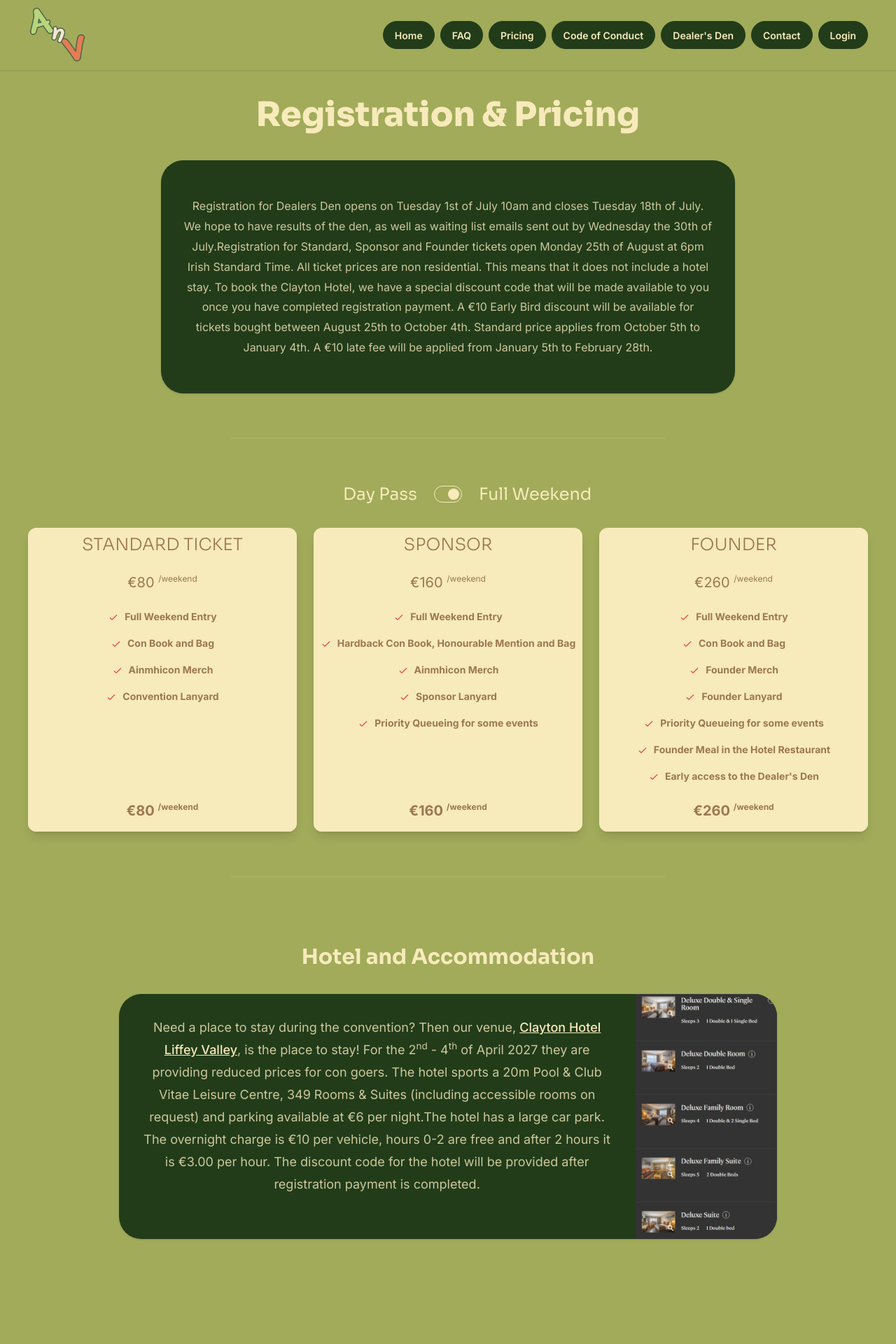
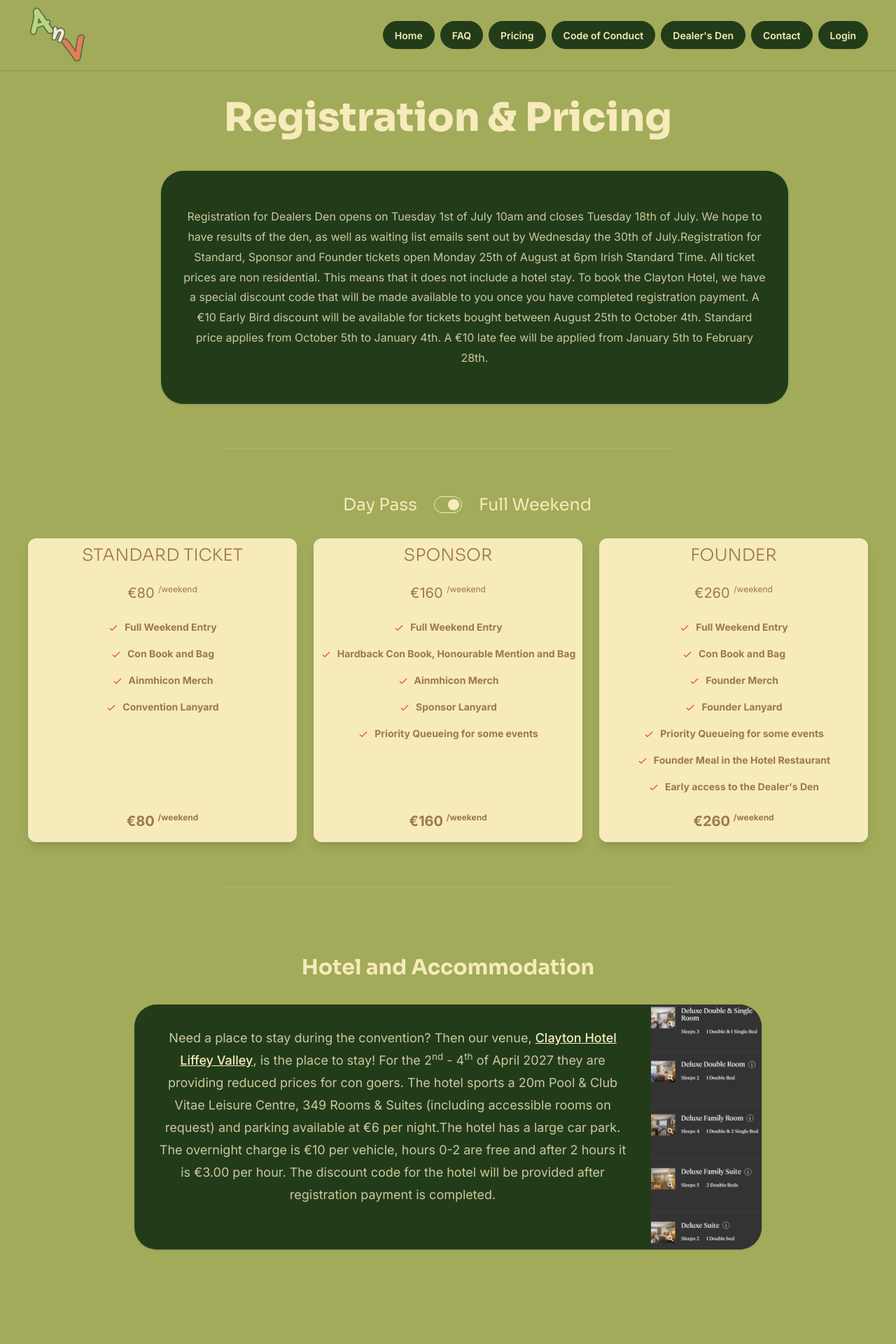
Before and after one commit to ja-zzy/ainmhicon.ie, a Next.js app: page /pricing in a window 1280 px wide. Shown: the top 1920 px of the page at 70% size. Built offline with nearby package versions, Linux system fonts and the light colour scheme.

Commit message:
fix some inconsistencies and mobile bugs

```diff
--- a/app/code-of-conduct/page.tsx
+++ b/app/code-of-conduct/page.tsx
@@ -2,9 +2,9 @@ export default function CodeOfConduct() {
     return (
         <article className="flex flex-col flex-1 items-center prose prose-xl m-auto">
             <div className="w-full bg-base-100">
-                <h1 className="m-auto py-10 text-center">Ainmhícon Code of Conduct</h1>
+                <h1 className="m-auto py-10 pb-0 md:pb-10 text-center">Ainmhícon Code of Conduct</h1>
             </div>
-            <div className="card bg-base-200 card-lg shadow-sm w-[70vw] max-w-275 lg:card-side">
+            <div className="card bg-base-200 card-lg shadow-sm w-[90vw] md:w-[70vw] max-w-275 lg:card-side">
                 <div className="card-body py-12">
                     <div className="flex flex-col flex-1">
                         <h2 className="text-2xl mt-0 ">Preamble</h2>
--- a/app/contact/page.tsx
+++ b/app/contact/page.tsx
@@ -30,9 +30,9 @@ export default function ContactPage() {
 
         <article className="flex flex-col flex-1 items-center prose prose-xl m-auto">
             <div className="w-full bg-base-100">
-                <h1 className="m-auto py-10 text-center">Get In Touch</h1>
+                <h1 className="m-auto py-10 pb-0 md:pb-10 text-center">Get In Touch</h1>
             </div>
-            <div className="card bg-base-200 card-lg shadow-sm w-[70vw] max-w-275 lg:card-side padding flex flex-col p-8">
+            <div className="card bg-base-200 card-lg shadow-sm w-[90vw] md:w-[70vw] max-w-275 lg:card-side padding flex flex-col p-8">
                 <span className="pt-6 text-center">Fill out the form below and one of our staff will get back to you as soon as possible! <br/>If you prefer, you can also contact us directly at <a href="mailto:mail@ainmhicon.ie" className="underline">mail@ainmhicon.ie</a></span>
                 <form onSubmit={onSubmit}>
                     <div className="mb-5 pt-10">
--- a/app/page.tsx
+++ b/app/page.tsx
@@ -3,7 +3,7 @@ import LinkButton from "./components/link-button";
 export default function Home() {
   return (
     <div className="flex flex-col flex-1 items-center">
-      <img src='/roots.png' className='w-full min-h-[40vh] max-h-[60vh] object-contain' />
+      <img src='/roots.png' className='w-full min-h-[40vh] max-h-[60vh] object-contain' style={{filter: 'drop-shadow(0px 0px 10px rgba(0,0,0, 0.4))'}} />
       <div className="w-full bg-base-100">
         <article className="prose prose-xl m-auto py-10 text-center">
           <h1>2<sup>nd</sup> - 4<sup>th</sup> April 2027</h1>
@@ -19,7 +19,7 @@ export default function Home() {
         </article>
       </div>
 
-      <div className="card bg-base-200 card-lg shadow-sm w-[70vw] max-w-275 lg:card-side my-20">
+      <div className="card bg-base-200 card-lg shadow-sm w-[90vw] md:w-[70vw]  max-w-275 lg:card-side my-20">
 
         <figure className="min-w-[50%] block lg:hidden">
           <img src='/game.gif' />
--- a/app/pricing/page.tsx
+++ b/app/pricing/page.tsx
@@ -1,10 +1,10 @@
 export default function Pricing() {
     return (
         <div className="flex flex-col flex-1 items-center">
-            <div className="w-full bg-base-100 px-5  text-center">
+            <div className="w-full bg-base-100 text-center">
                 <article className=" prose prose-xl m-auto py-10">
-                    <h1 className="text-4xl md:text-5xl">Registration & Pricing</h1>
-                    <div className="card bg-base-200 card-lg shadow-sm">
+                    <h1>Registration & Pricing</h1>
+                    <div className="card bg-base-200 card-lg shadow-sm w-[90vw] md:w-[70vw] m-auto">
                         <div className="card-body">
                             <p>
                                 Registration for Dealers Den opens on Tuesday 1st of July 10am and closes Tuesday 18th of July. We hope to have results of the den, as well as waiting list emails sent out by Wednesday the 30th of July.Registration for Standard, Sponsor and Founder tickets open Monday 25th of August at 6pm Irish Standard Time. All ticket prices are non residential. This means that it does not include a hotel stay. To book the Clayton Hotel, we have a special discount code that will be made available to you once you have completed registration payment. A €10 Early Bird discount will be available for tickets bought between August 25th to October 4th. Standard price applies from October 5th to January 4th. A €10 late fee will be applied from January 5th to February 28th.
@@ -133,7 +133,7 @@ export default function Pricing() {
                 <article className='py-10'>
                     <div className='prose prose-lg mx-auto my-8'>
                         <h2>Hotel and Accommodation</h2></div>
-                    <div className="card bg-base-200 card-lg shadow-sm w-fit  lg:card-side m-auto">
+                    <div className="card bg-base-200 card-lg shadow-sm lg:card-side  w-[90vw] md:w-[70vw] m-auto">
 
                         <div className="card-body prose prose-lg">
                             <p>Need a place to stay during the convention? Then our venue, <a href='https://www.claytonhotels.com/liffey-valley/'>Clayton Hotel Liffey Valley</a>, is the place to stay! For the 2<sup>nd</sup> - 4<sup>th</sup> of April 2027 they are providing reduced prices for con goers. The hotel sports a 20m Pool & Club Vitae Leisure Centre, 349 Rooms & Suites (including accessible rooms on request) and parking available at €6 per night.The hotel has a large car park. The overnight charge is €10 per vehicle, hours 0-2 are free and after 2 hours it is €3.00 per hour. The discount code for the hotel will be provided after registration payment is completed.</p>
```
